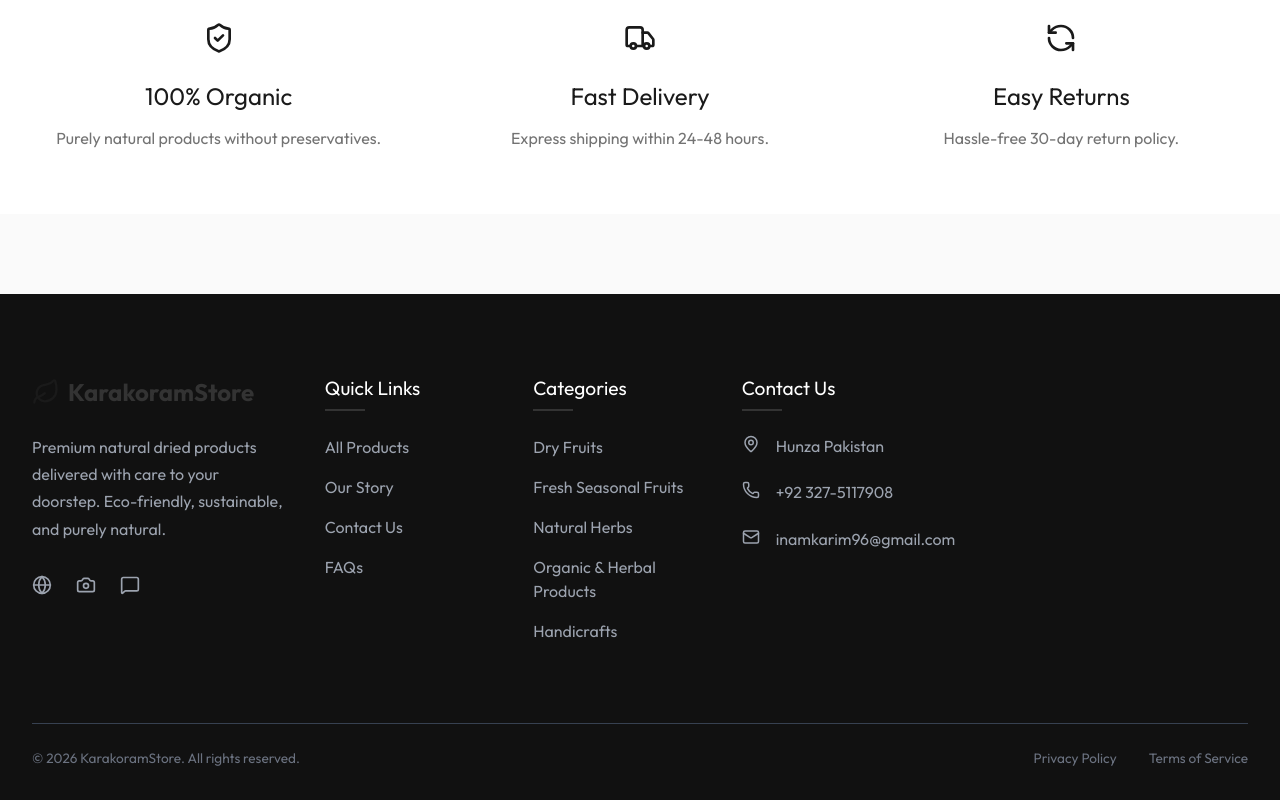
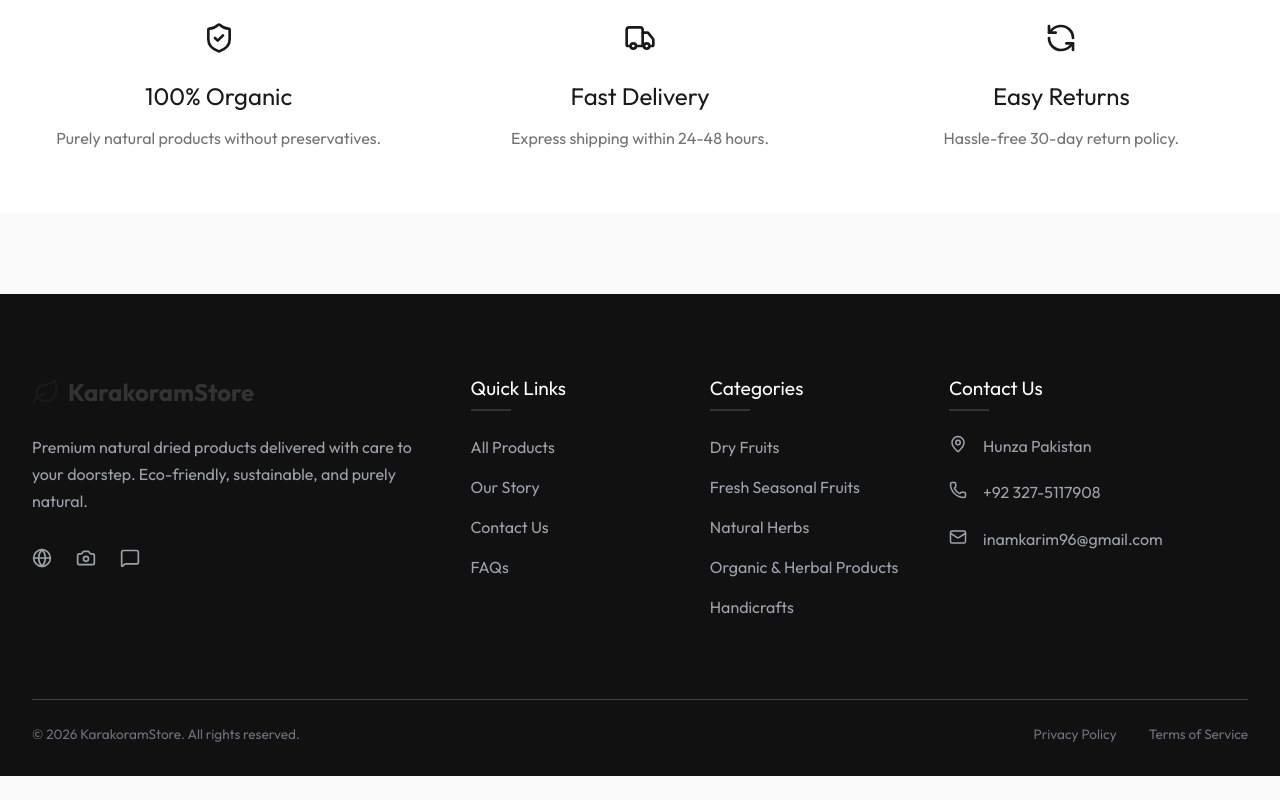
Before and after one commit to inamkarim96/E-Commerce, a React (Vite) app in the folder client/: page / in a window 1280 px wide. Shown: the part 842-1642 px from the top of the page. After the commit the page ends 1618 px from the top, so only its background shows below. Built offline with nearby package versions, Linux system fonts and the light colour scheme; no server answers.

Commit message:
feat: initialize global CSS with Tailwind integration, custom theme variables, and shared layout components

```diff
--- a/client/src/index.css
+++ b/client/src/index.css
@@ -644,7 +644,7 @@ img {
   }
 
   .footer-grid {
-    grid-template-columns: 1.5fr 1fr 1fr 1.2fr 1.5fr;
+    grid-template-columns: 2fr 1fr 1fr 1.5fr;
     gap: 2.5rem;
     margin-bottom: 4rem;
   }
```
